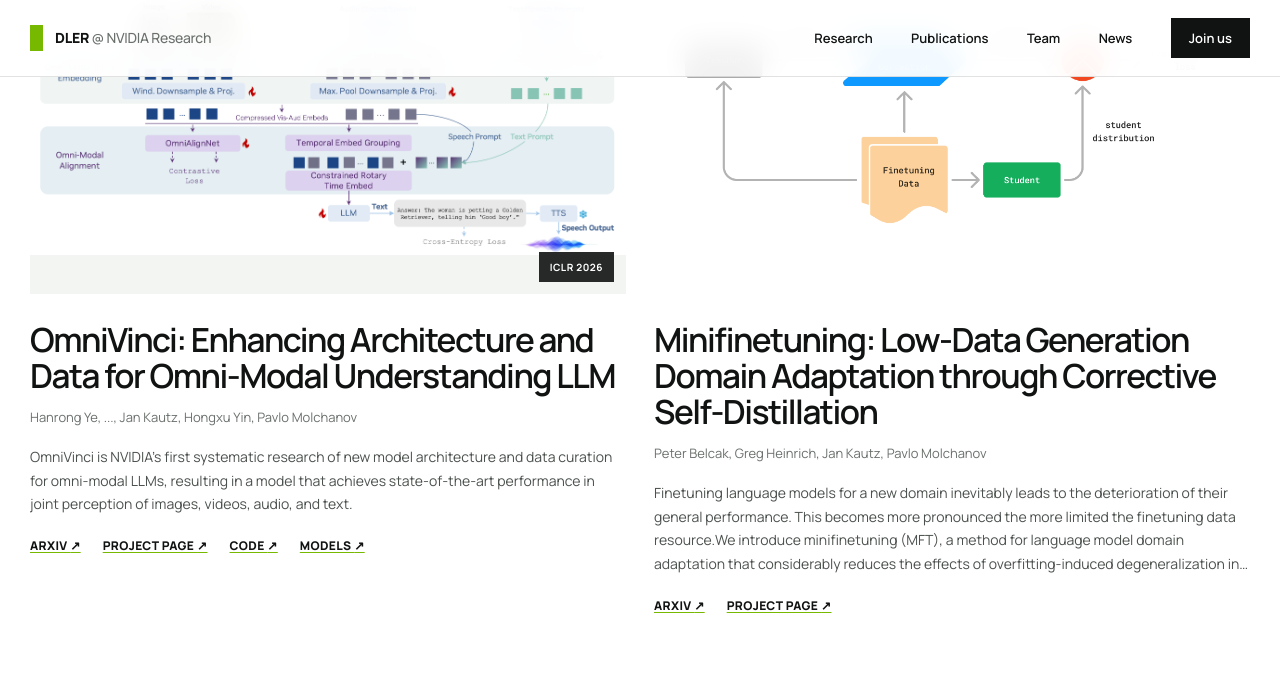
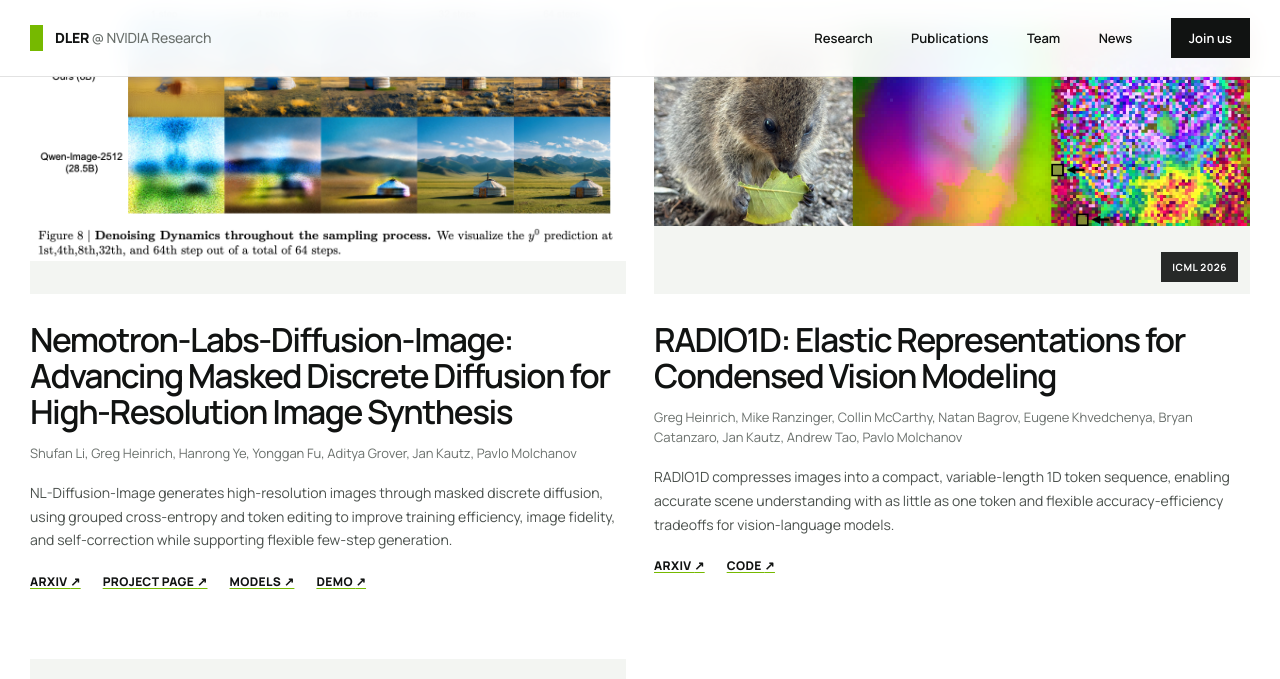
Before and after one commit to nv-dler/nv-dler.github.io, a Jekyll site: the page built from _pages/home.html, in a window 1280 px wide and 900 px high, scrolled down 3243 px, cut to the strip 0-679 px from the top of the window. Built offline with Jekyll 4.4.1, drawn with Linux system fonts in a browser that asks for light colours.

Commit message:
Add NL-Diffusion-Image and RADIO1D highlights

```diff
--- a/_data/publist.yml
+++ b/_data/publist.yml
@@ -1,3 +1,32 @@
+- title: "Nemotron-Labs-Diffusion-Image: Advancing Masked Discrete Diffusion for High-Resolution Image Synthesis"
+  description: "NL-Diffusion-Image generates high-resolution images through masked discrete diffusion, using grouped cross-entropy and token editing to improve training efficiency, image fidelity, and self-correction while supporting flexible few-step generation."
+  authors: Shufan Li, Greg Heinrich, Hanrong Ye, Yonggan Fu, Aditya Grover, Jan Kautz, Pavlo Molchanov
+  image: NL-Diffusion-Image.png
+  image_fit: contain
+  linklist:
+    - url: https://arxiv.org/abs/2606.29814
+      display: Arxiv
+    - url: https://homepage.jackli.org/projects/nl-diffusion-image/index.html
+      display: Project Page
+    - url: https://huggingface.co/nvidia/NL-Diffusion-Image
+      display: Models
+    - url: https://huggingface.co/spaces/nvidia/NL-Diffusion-Image
+      display: Demo
+  highlight: 1
+
+- title: "RADIO1D: Elastic Representations for Condensed Vision Modeling"
+  description: "RADIO1D compresses images into a compact, variable-length 1D token sequence, enabling accurate scene understanding with as little as one token and flexible accuracy-efficiency tradeoffs for vision-language models."
+  authors: Greg Heinrich, Mike Ranzinger, Collin McCarthy, Natan Bagrov, Eugene Khvedchenya, Bryan Catanzaro, Jan Kautz, Andrew Tao, Pavlo Molchanov
+  venue: ICML 2026
+  image: RADIO1D.jpg
+  image_fit: contain
+  linklist:
+    - url: https://arxiv.org/abs/2607.03624
+      display: Arxiv
+    - url: https://github.com/NVlabs/RADIO#radio1d-research
+      display: Code
+  highlight: 1
+
 - title: "OmniVinci: Enhancing Architecture and Data for Omni-Modal Understanding LLM"
   description: "OmniVinci is NVIDIA's first systematic research of new model architecture and data curation for omni-modal LLMs, resulting in a model that achieves state-of-the-art performance in joint perception of images, videos, audio, and text."
   authors: Hanrong Ye, ..., Jan Kautz, Hongxu Yin, Pavlo Molchanov
```
Also changed, not shown: images/pubpic/NL-Diffusion-Image.png (added), images/pubpic/RADIO1D.jpg (added).
